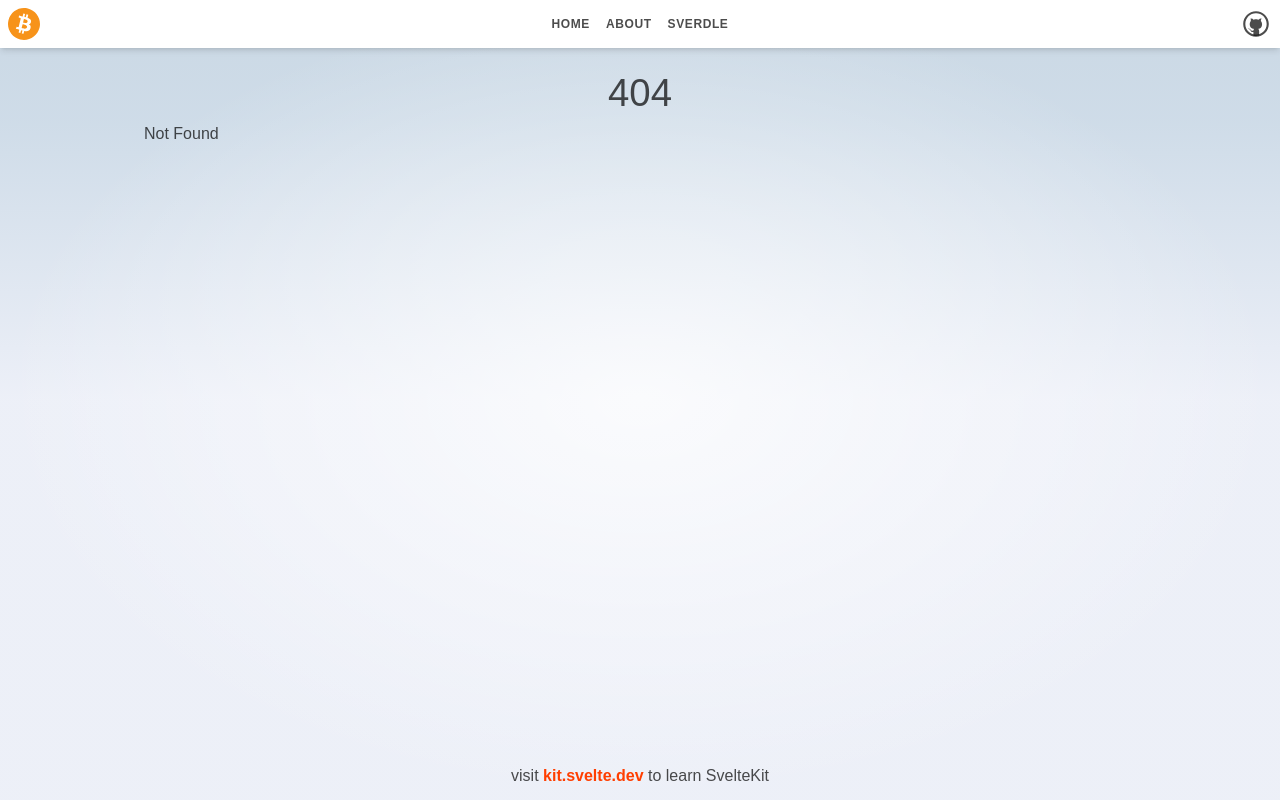
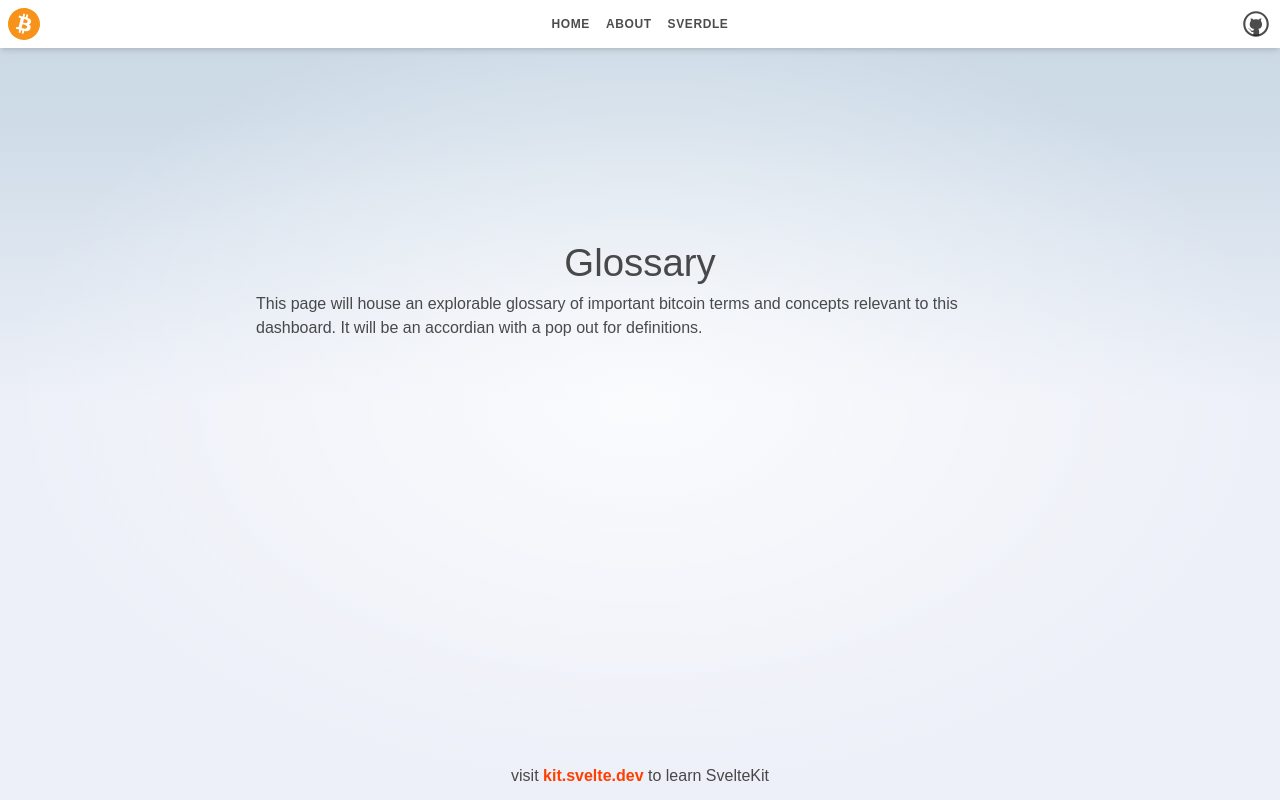
Before and after one commit to Taylorgtyler/bitcoin-whale-tracker, a SvelteKit app in the folder frontend/whale-dashboard/: page /glossary in a window 1280 px wide. Before the commit this address had no page. Built offline with nearby package versions, Linux system fonts and the light colour scheme.

Commit message:
Added glossary page placeholder

```diff
--- /dev/null
+++ b/frontend/whale-dashboard/src/routes/glossary/+page.svelte
@@ -0,0 +1,14 @@
+<svelte:head>
+	<title>Glossary</title>
+	<meta name="description" content="Glossary of important bitcoin terms and concepts for this dashboard" />
+</svelte:head>
+
+<div class="text-column">
+	<h1>Glossary</h1>
+
+	<p>
+        This page will house an explorable glossary of important bitcoin terms and concepts relevant to
+        this dashboard. It will be an accordian with a pop out for definitions.
+	</p>
+
+</div>
--- /dev/null
+++ b/frontend/whale-dashboard/src/routes/glossary/+page.ts
@@ -0,0 +1,9 @@
+import { dev } from '$app/environment';
+
+// we don't need any JS on this page, though we'll load
+// it in dev so that we get hot module replacement
+export const csr = dev;
+
+// since there's no dynamic data here, we can prerender
+// it so that it gets served as a static asset in production
+export const prerender = true;
```
